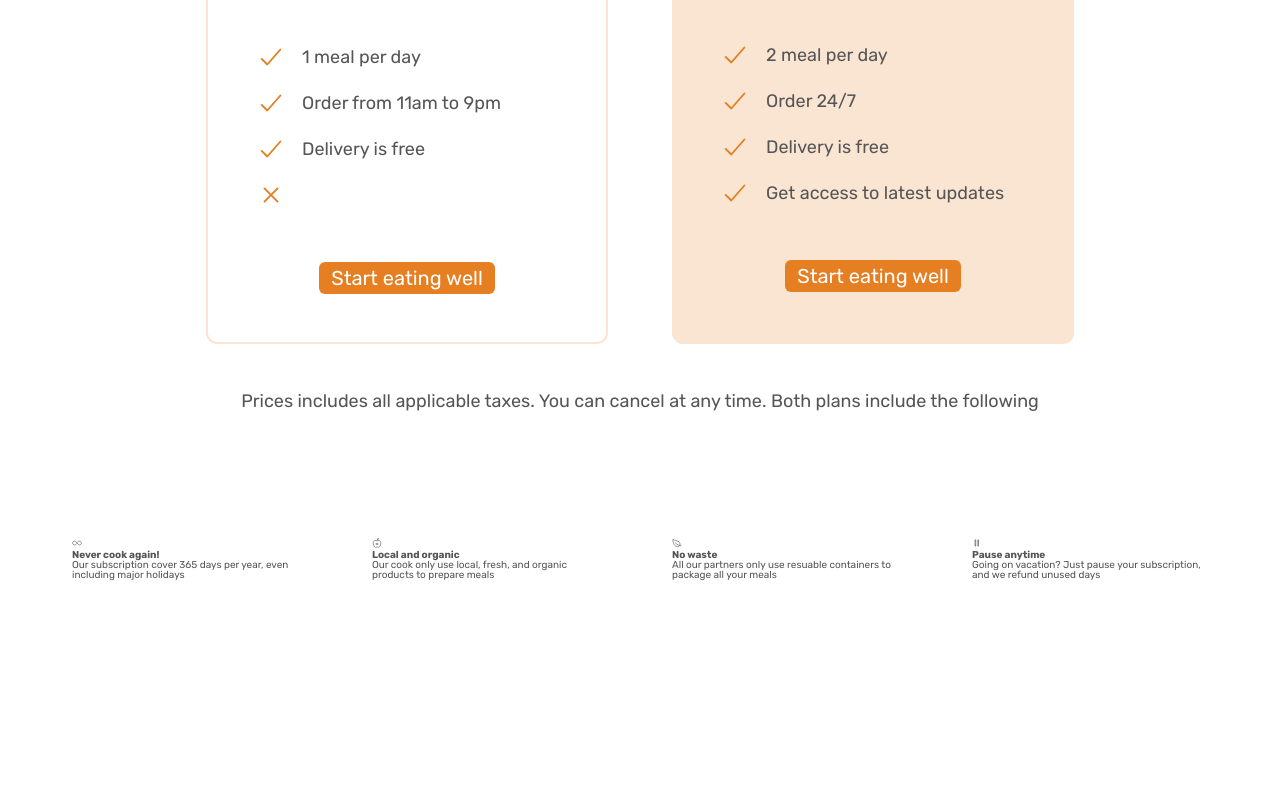
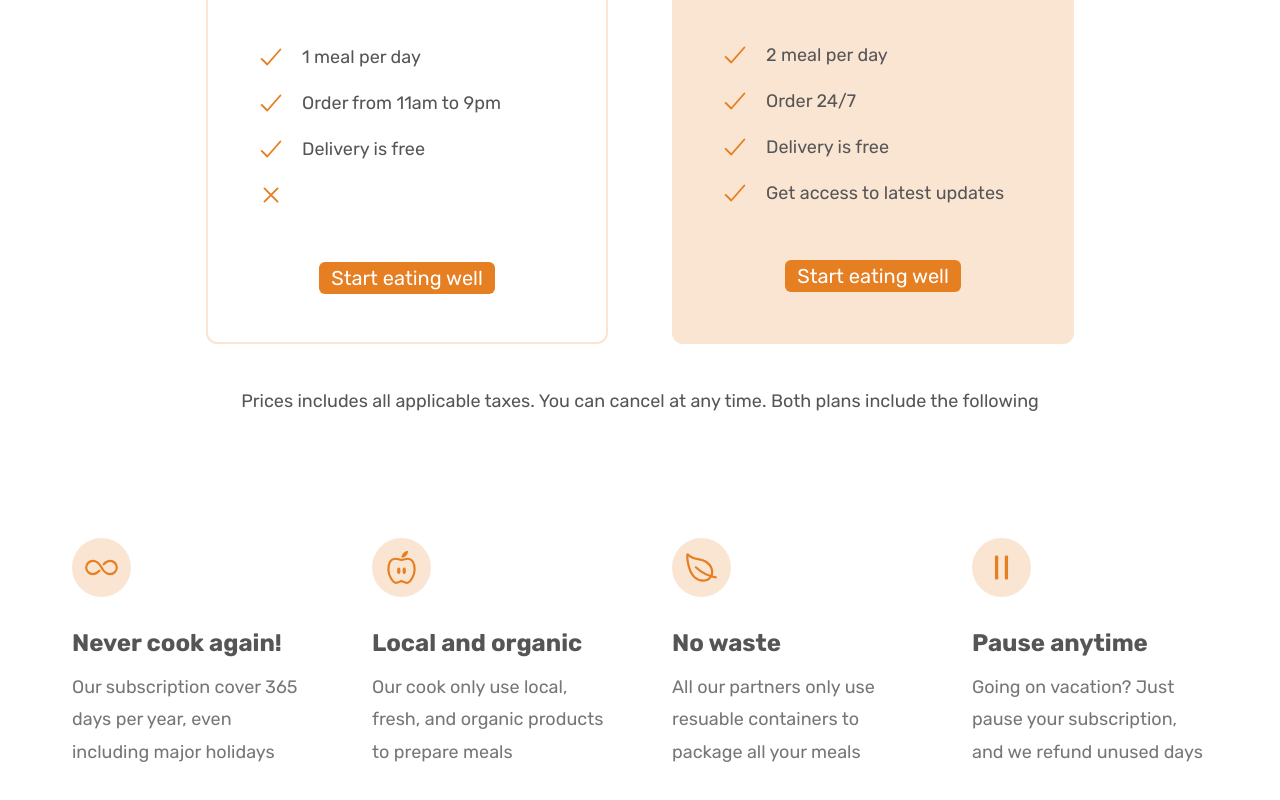
Before and after one commit to MrEkwunife/ominifood, a plain HTML site: page index.html in a window 1280 px wide. Shown: the part 4704-5504 px from the top of the page. Before the commit the page ends 5412 px from the top, so only its background shows below. Drawn offline with nearby package versions, Linux system fonts and the light colour scheme.

Commit message:
styles for the feature section

```diff
--- a/css/style.css
+++ b/css/style.css
@@ -498,3 +498,29 @@
   font-size: 1.8rem;
   text-align: center;
 }
+
+/* ****************** */
+/* FEATURE SECTION */
+/* ****************** */
+
+.feature-logo {
+  width: 3.5rem;
+  height: 3.5rem;
+  background-color: #fae5d3;
+  padding: 1.2rem;
+  border-radius: 50%;
+  color: #e67e22;
+  margin-bottom: 3.2rem;
+}
+
+.feature-header {
+  font-size: 2.4rem;
+  font-weight: 700;
+  margin-bottom: 1.6rem;
+}
+
+.feature-txt {
+  font-size: 1.8rem;
+  line-height: 1.8;
+  color: #767676;
+}
```
